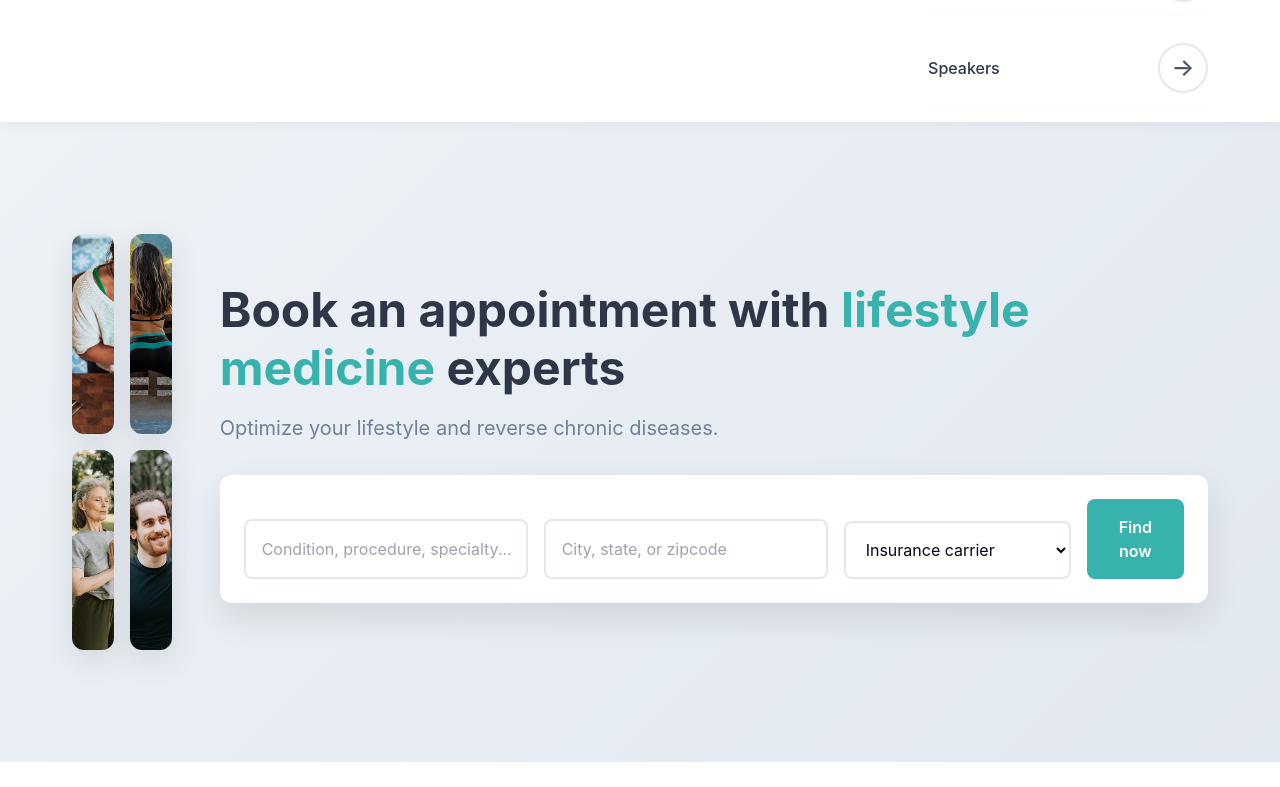
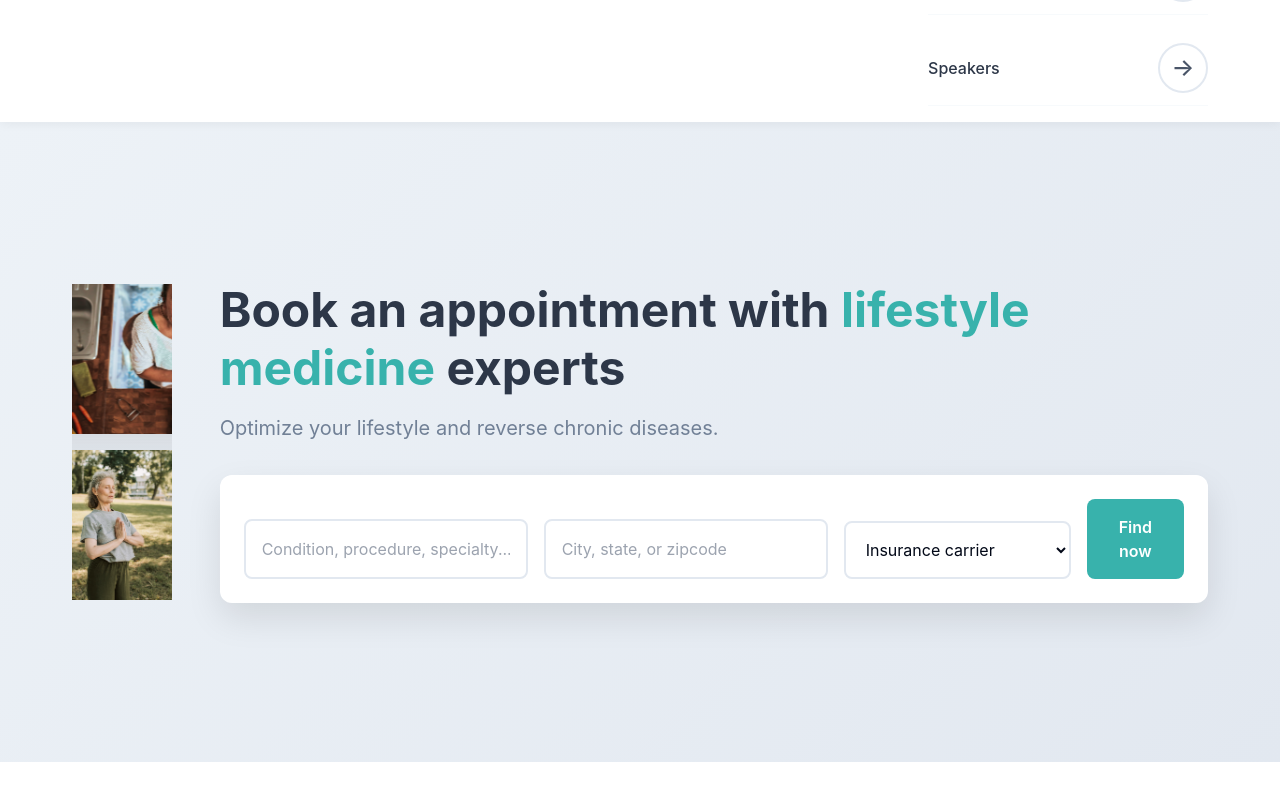
Before and after one commit to hiiiHimanshu/PROACTIVELY-ASSIGNMENT, a React (Vite) app: page / in a window 1280 px wide. Shown: the part 593-1380 px from the top of the page. Built offline with nearby package versions, Linux system fonts and the light colour scheme.

Commit message:
Add opposite direction image animations
Implement continuous, opposite-direction animations for the images on the left side, mirroring the behavior of the provided example.

```diff
--- a/src/components/HeroSection.tsx
+++ b/src/components/HeroSection.tsx
@@ -7,27 +7,51 @@ const HeroSection = () => {
       <div className="container">
         <div className="hero-content">
           <div className="hero-images">
-            <div className="image-grid">
+            <div className="image-rows">
+              <div className="image-row top-row">
                 <img
                   src="/lovable-uploads/106f2df8-e7a9-4dcb-b795-bd5d4fa954ea.png"
                   alt="Healthy cooking and nutrition"
-                className="hero-image cooking-image"
+                  className="hero-image"
                 />
                 <img
                   src="/lovable-uploads/938c923e-fb13-4111-b9b5-f468dd8a169d.png"
                   alt="Yoga and meditation"
-                className="hero-image yoga-image"
+                  className="hero-image"
+                />
+                <img
+                  src="/lovable-uploads/106f2df8-e7a9-4dcb-b795-bd5d4fa954ea.png"
+                  alt="Healthy cooking and nutrition"
+                  className="hero-image"
+                />
+                <img
+                  src="/lovable-uploads/938c923e-fb13-4111-b9b5-f468dd8a169d.png"
+                  alt="Yoga and meditation"
+                  className="hero-image"
+                />
+              </div>
+              <div className="image-row bottom-row">
+                <img
+                  src="/lovable-uploads/bcfded9f-2685-4d1b-9f6d-c354e0f62056.png"
+                  alt="Mindfulness and wellness"
+                  className="hero-image"
+                />
+                <img
+                  src="/lovable-uploads/91dfaf18-b532-440a-8bbe-db17757985f5.png"
+                  alt="Active lifestyle"
+                  className="hero-image"
                 />
                 <img
                   src="/lovable-uploads/bcfded9f-2685-4d1b-9f6d-c354e0f62056.png"
                   alt="Mindfulness and wellness"
-                className="hero-image mindfulness-image"
+                  className="hero-image"
                 />
                 <img
                   src="/lovable-uploads/91dfaf18-b532-440a-8bbe-db17757985f5.png"
                   alt="Active lifestyle"
-                className="hero-image active-image"
+                  className="hero-image"
                 />
+              </div>
             </div>
           </div>
 
--- a/src/styles/main.css
+++ b/src/styles/main.css
@@ -1,3 +1,4 @@
+
 /* Reset and base styles */
 * {
   margin: 0;
@@ -150,6 +151,7 @@ body {
   min-height: 80vh;
   display: flex;
   align-items: center;
+  overflow: hidden;
 }
 
 .hero-content {
@@ -159,41 +161,48 @@ body {
   align-items: center;
 }
 
-.image-grid {
-  display: grid;
-  grid-template-columns: 1fr 1fr;
+.hero-images {
+  width: 100%;
+  overflow: hidden;
+}
+
+.image-rows {
+  display: flex;
+  flex-direction: column;
   gap: 1rem;
-  animation: fadeInUp 0.8s ease-out;
+  width: 100%;
+}
+
+.image-row {
+  display: flex;
+  gap: 1rem;
+  animation-duration: 20s;
+  animation-timing-function: linear;
+  animation-iteration-count: infinite;
+  width: calc(200% + 1rem);
+}
+
+.top-row {
+  animation-name: moveLeft;
+}
+
+.bottom-row {
+  animation-name: moveRight;
 }
 
 .hero-image {
-  width: 100%;
-  height: 200px;
+  width: 250px;
+  height: 150px;
   object-fit: cover;
   border-radius: 12px;
   box-shadow: 0 10px 30px rgba(0, 0, 0, 0.1);
   transition: transform 0.3s ease, box-shadow 0.3s ease;
+  flex-shrink: 0;
 }
 
 .hero-image:hover {
   transform: translateY(-5px);
   box-shadow: 0 20px 40px rgba(0, 0, 0, 0.15);
-}
-
-.cooking-image {
-  animation: slideInLeft 0.8s ease-out 0.1s both;
-}
-
-.yoga-image {
-  animation: slideInRight 0.8s ease-out 0.2s both;
-}
-
-.mindfulness-image {
-  animation: slideInLeft 0.8s ease-out 0.3s both;
-}
-
-.active-image {
-  animation: slideInRight 0.8s ease-out 0.4s both;
 }
 
 .hero-text {
@@ -433,6 +442,24 @@ body {
 }
 
 /* Animations */
+@keyframes moveLeft {
+  0% {
+    transform: translateX(0);
+  }
+  100% {
+    transform: translateX(-50%);
+  }
+}
+
+@keyframes moveRight {
+  0% {
+    transform: translateX(-50%);
+  }
+  100% {
+    transform: translateX(0);
+  }
+}
+
 @keyframes fadeInUp {
   from {
     opacity: 0;
@@ -448,28 +475,6 @@ body {
   from {
     opacity: 0;
     transform: translateX(30px);
-  }
-  to {
-    opacity: 1;
-    transform: translateX(0);
-  }
-}
-
-@keyframes slideInLeft {
-  from {
-    opacity: 0;
-    transform: translateX(-50px);
-  }
-  to {
-    opacity: 1;
-    transform: translateX(0);
-  }
-}
-
-@keyframes slideInRight {
-  from {
-    opacity: 0;
-    transform: translateX(50px);
   }
   to {
     opacity: 1;
@@ -503,11 +508,6 @@ body {
     grid-template-columns: 1fr;
     gap: 2rem;
     text-align: center;
-  }
-
-  .image-grid {
-    max-width: 400px;
-    margin: 0 auto;
   }
 
   .hero-title {
@@ -564,8 +564,9 @@ body {
     font-size: 2rem;
   }
 
-  .image-grid {
-    grid-template-columns: 1fr;
+  .hero-image {
+    width: 200px;
+    height: 120px;
   }
 }
 
@@ -589,4 +590,9 @@ body {
   .auth-buttons {
     gap: 0.5rem;
   }
+
+  .hero-image {
+    width: 150px;
+    height: 100px;
+  }
 }
```
Lines whose indentation alone changed are shown as unchanged.
